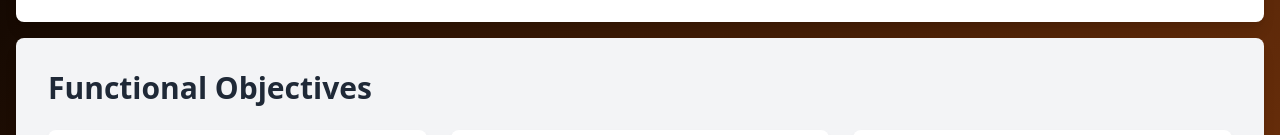
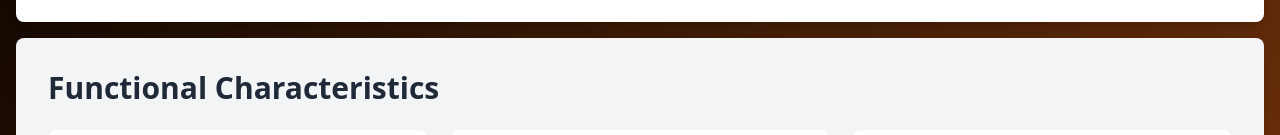
Before and after one commit to jorgepdlc/front-tfg-rrhh-crm, a Next.js app: page / in a window 1280 px wide. Shown: the part 437-572 px from the top of the page. Built offline with nearby package versions, Linux system fonts and the light colour scheme; no server answers; what @mertasan/tailwindcss-variables would draw is missing.

Commit message:
Fix Home msg ... :)

```diff
--- a/src/modules/common/views/main/app-main.view.tsx
+++ b/src/modules/common/views/main/app-main.view.tsx
@@ -43,7 +43,7 @@ export function AppMainView() {
                 className="bg-gray-100 p-8 m-4 rounded-lg shadow-lg"
             >
                 <h2 className="text-3xl font-extrabold text-gray-800 mb-6">
-                    Functional Objectives
+                    Functional Characteristics
                 </h2>
                 <div className="grid grid-cols-1 md:grid-cols-3 gap-6">
                     <div className="p-6 bg-white rounded-lg shadow-md">
```
